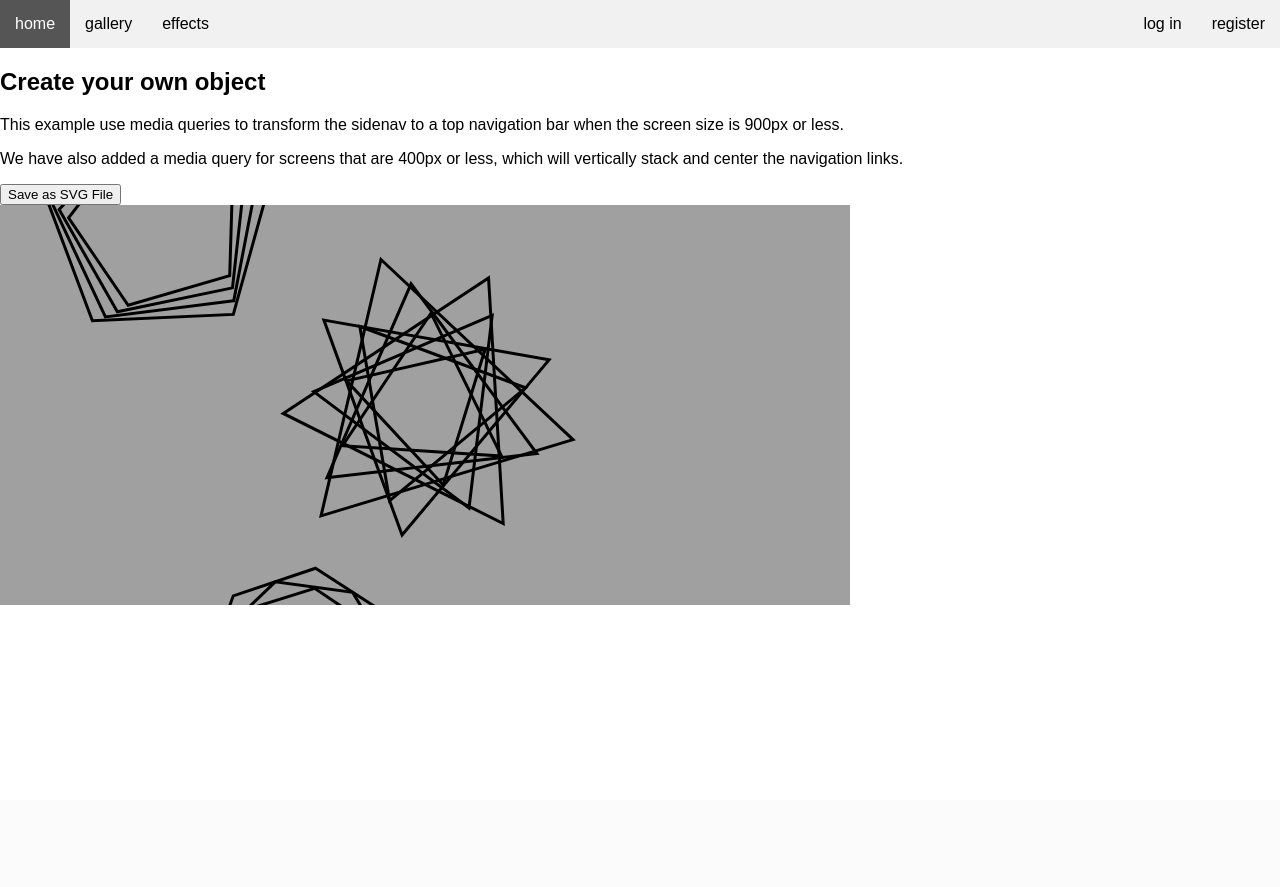
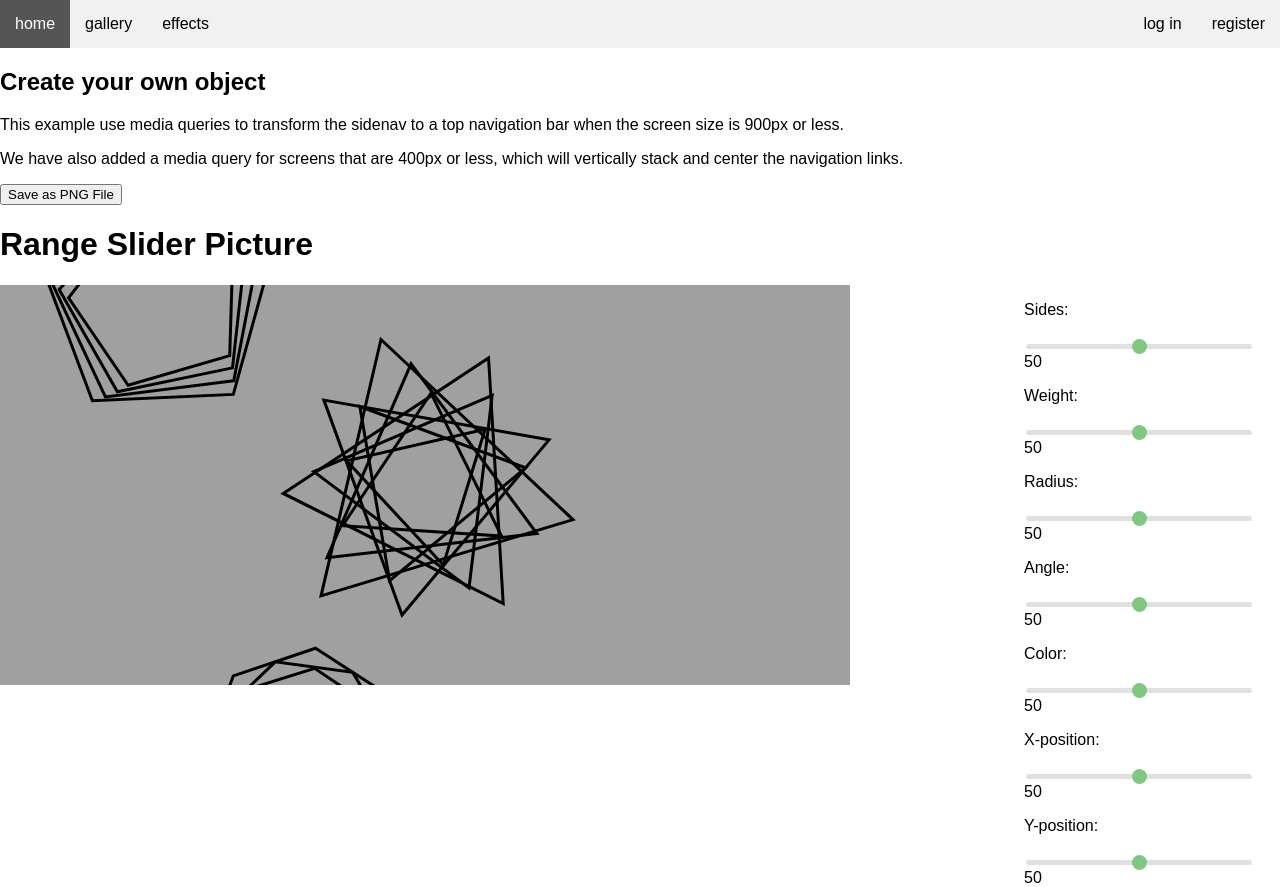
Before and after one commit to tenrieta/LineArt, a PHP site: page / in a window 1280 px wide. Before the commit the page ends 605 px from the top, so only its background shows below. Run offline with PHP 8.4, Linux system fonts and the light colour scheme; some libraries are stand-ins or nearby versions.

Commit message:
updates on main page

```diff
--- a/css/stylesheet.css
+++ b/css/stylesheet.css
@@ -127,3 +127,47 @@ div.content {
     padding-left: 30%;
     padding-right: 30%;
   }
+
+
+  /*SLIDER*/
+
+  .slidecontainer {
+    width: 20%;
+    position: absolute;
+    right: 0;
+    padding-right: 30px;
+  }
+
+  .slider {
+    -webkit-appearance: none;
+    width: 100%;
+    height: 5px;
+    border-radius: 5px;
+    background: #d3d3d3;
+    outline: none;
+    opacity: 0.7;
+    -webkit-transition: .2s;
+    transition: opacity .2s;
+  }
+
+  .slider:hover {
+    opacity: 1;
+  }
+
+  .slider::-webkit-slider-thumb {
+    -webkit-appearance: none;
+    appearance: none;
+    width: 15px;
+    height: 15px;
+    border-radius: 50%;
+    background: #4CAF50;
+    cursor: pointer;
+  }
+
+  .slider::-moz-range-thumb {
+    width: 25px;
+    height: 25px;
+    border-radius: 50%;
+    background: #4CAF50;
+    cursor: pointer;
+  }
--- a/index.php
+++ b/index.php
@@ -26,8 +26,51 @@
     <p>We have also added a media query for screens that are 400px or less, which will vertically stack and
         center
         the navigation links.</p>
-    <button onclick="downloadPNG()">Save as SVG File</button>
+    <button onclick="downloadPNG()">Save as PNG File</button>
     <script src="objects.js"></script>
+
+    <h1>Range Slider Picture</h1>
+
+    <div class="slidecontainer">
+        <p>Sides:</p>
+        <input type="range" min="0" max="100" value="50" class="slider" oninput="loadValue(this, 0)">
+        <span class="slider-value"></span>
+        <p>Weight:</p>
+        <input type="range" min="0" max="100" value="50" class="slider" oninput="loadValue(this, 1)">
+        <span class="slider-value"></span>
+        <p>Radius:</p>
+        <input type="range" min="0" max="100" value="50" class="slider" oninput="loadValue(this, 2)">
+        <span class="slider-value"></span>
+        <p>Angle:</p>
+        <input type="range" min="0" max="100" value="50" class="slider" oninput="loadValue(this, 3)">
+        <span class="slider-value"></span>
+        <p>Color:</p>
+        <input type="range" min="0" max="100" value="50" class="slider" oninput="loadValue(this, 4)">
+        <span class="slider-value"></span>
+        <p>X-position:</p>
+        <input type="range" min="0" max="100" value="50" class="slider" oninput="loadValue(this, 5)">
+        <span class="slider-value"></span>
+        <p>Y-position:</p>
+        <input type="range" min="0" max="100" value="50" class="slider" oninput="loadValue(this, 6)">
+        <span class="slider-value"></span>
+    </div>
+
+    <script>
+    var sliderCount = document.getElementsByClassName("slider").length;
+    var slider = new Array();
+    let output = new Array();
+    for (var i = 0; i < sliderCount; i++) {
+
+        slider.push(document.getElementsByClassName("slider").item(i));
+        output[i] = document.getElementsByClassName("slider-value").item(i);
+        output[i].innerHTML = slider[i].value;
+    }
+
+    function loadValue(t, idx) {
+        console.log(t.value + idx);
+        output[idx].innerHTML = t.value;
+    }
+    </script>
 </body>
 
 </html>
--- a/objects.js
+++ b/objects.js
@@ -1,3 +1,7 @@
+/*window.onload = function () {
+    document.getElementById("slidercontainer").style.display = "block";
+}*/
+
 function setup() {
     let c = createCanvas(850, 400);
     //saveCanvas(c, 'myCanvas', 'jpg')
@@ -74,3 +78,5 @@ function sendSVG() {
     form.submit();
     console.log(form);
 }
+
+/*SLIDER move value*/
```
